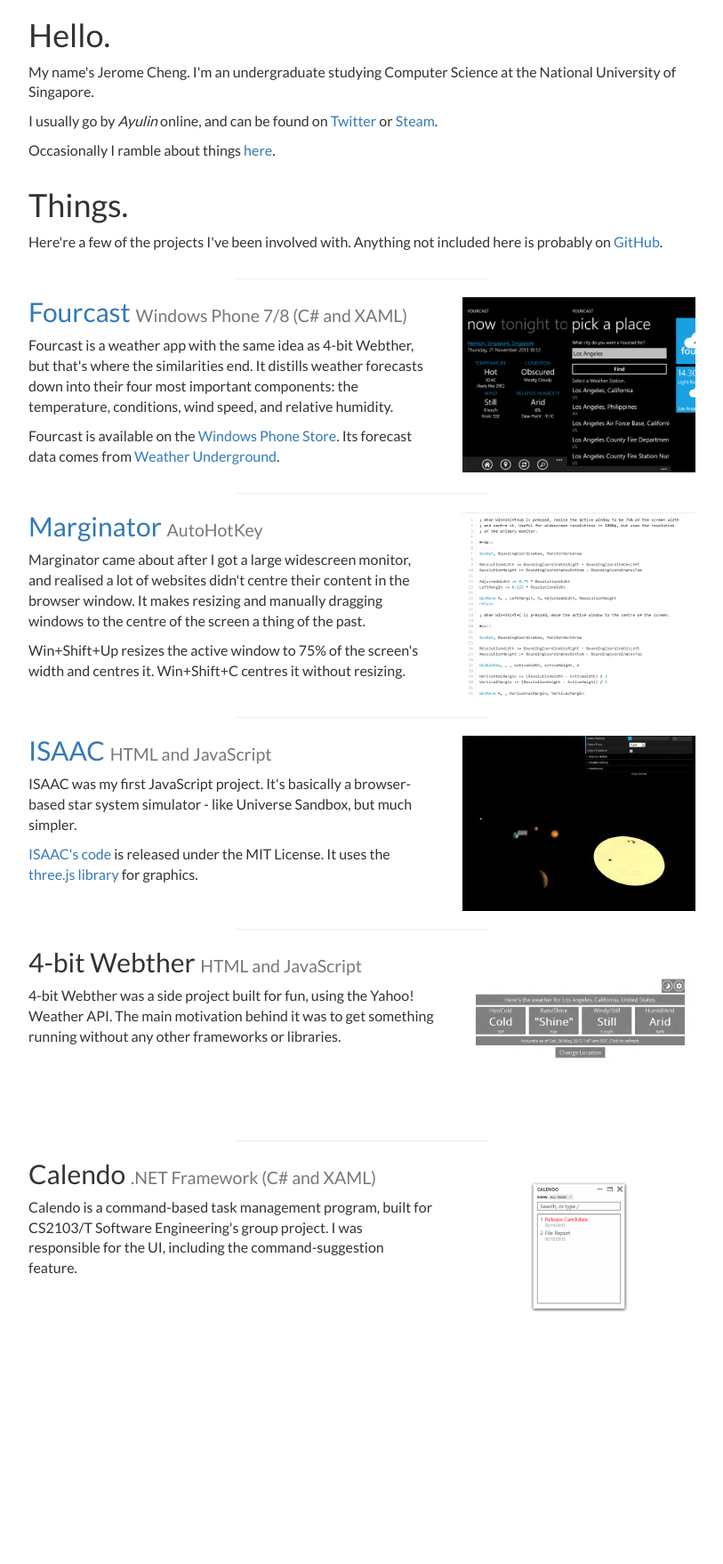
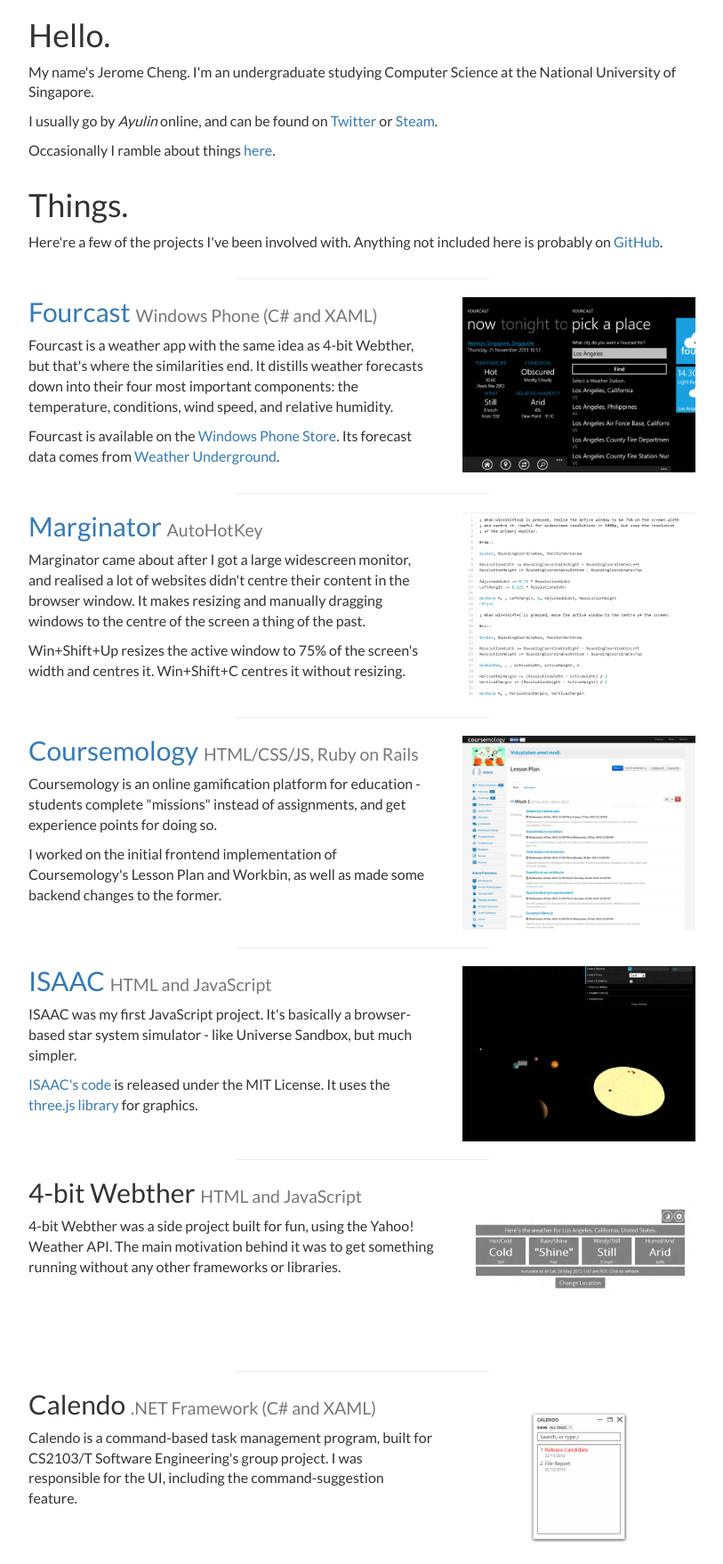
Before and after one commit to jcheng31/ayulin.net, a Jekyll site: the page built from Content/index.html, in a window 1280 px wide. Shown: the whole page at 89% size, without its empty margins (233-1046 px from the left). Built offline with Jekyll 4.4.1, drawn with Linux system fonts in a browser that asks for light colours; nearby versions of some CDN libraries; Markdown is read by kramdown in place of the engine named in the settings; before the commit the page ends 1499 px from its top, so only the background shows below that.

Commit message:
Add Coursemology to projects list.

```diff
--- a/Content/_data/projects.yml
+++ b/Content/_data/projects.yml
@@ -1,7 +1,7 @@
 - {
     name: Fourcast,
     period: May 2012 to Present,
-    platform: Windows Phone 7/8 (C# and XAML),
+    platform: Windows Phone (C# and XAML),
     url: ./fourcast/index.html,
     img: ./img/Fourcast.png,
     description: [
@@ -18,6 +18,17 @@
     description: [
         "Marginator came about after I got a large widescreen monitor, and realised a lot of websites didn't centre their content in the browser window. It makes resizing and manually dragging windows to the centre of the screen a thing of the past.",
         "Win+Shift+Up resizes the active window to 75% of the screen's width and centres it. Win+Shift+C centres it without resizing."
+    ]
+}
+
+- {
+    name: Coursemology,
+    platform: "HTML/CSS/JS, Ruby on Rails",
+    url: "https://github.com/Coursemology/coursemology.org",
+    img: ./img/coursemology.png,
+    description: [
+        "Coursemology is an online gamification platform for education - students complete \"missions\" instead of assignments, and get experience points for doing so.",
+        "I worked on the initial frontend implementation of Coursemology's Lesson Plan and Workbin, as well as made some backend changes to the former."
     ]
 }
 
```
Also changed, not shown: Content/img/coursemology.png (added).
